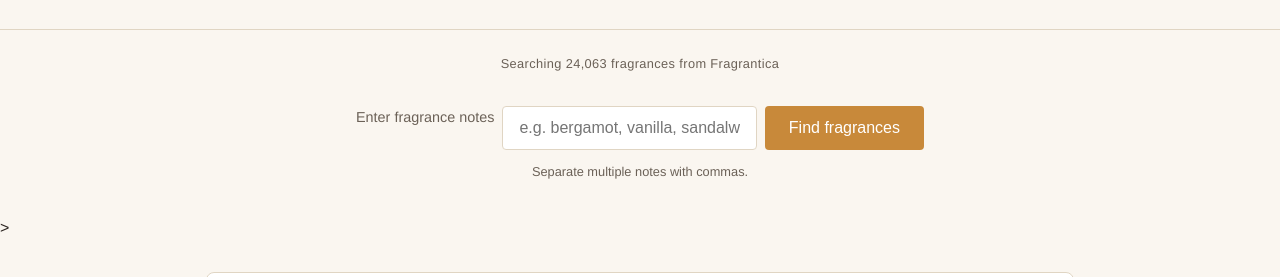
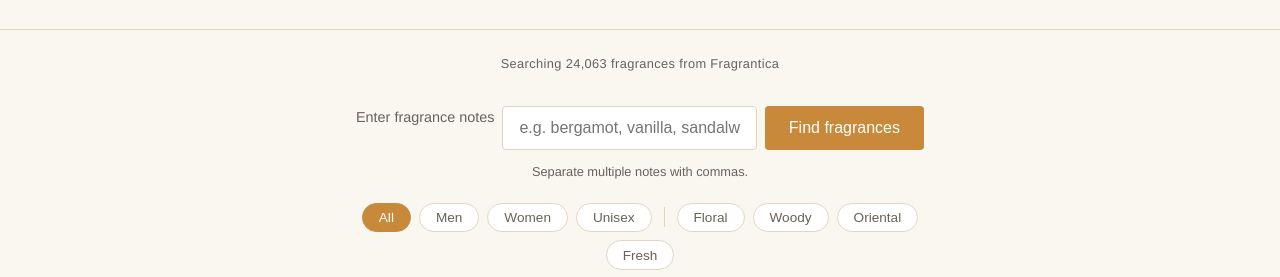
Before and after one commit to DevNigelSan/Fragrance-Data-Analysis, a plain HTML site: page index.html in a window 1280 px wide. Shown: the part 149-426 px from the top of the page. Drawn offline with Linux system fonts and the light colour scheme; a script that the page names is missing.

Commit message:
Add filter pill row for gender and accord (visual only)

```diff
--- a/css/style.css
+++ b/css/style.css
@@ -280,3 +280,41 @@ body {
   margin-top: 1.5rem;
   animation: fadeInUp 0.6s ease-out 0.05s both;
 }
+
+.filter-pills {
+  display: flex;
+  flex-wrap: wrap;
+  justify-content: center;
+  align-items: center;
+  gap: 0.5rem;
+  margin-top: 1.25rem;
+}
+
+.pill {
+  padding: 0.4rem 1rem;
+  font-size: 0.85rem;
+  background-color: #fff;
+  color: var(--color-text-muted);
+  border: 1px solid var(--color-border);
+  border-radius: 999px;
+  cursor: pointer;
+  transition: background-color 0.2s ease, color 0.2s ease, border-color 0.2s ease;
+}
+
+.pill:hover {
+  border-color: var(--color-amber);
+  color: var(--color-amber-dark);
+}
+
+.pill.active {
+  background-color: var(--color-amber);
+  color: #fff;
+  border-color: var(--color-amber);
+}
+
+.pill-divider {
+  width: 1px;
+  height: 20px;
+  background-color: var(--color-border);
+  margin: 0 0.25rem;
+}
--- a/index.html
+++ b/index.html
@@ -22,6 +22,17 @@
         <button type="submit">Find fragrances</button>
       </form>
       <p class="hint">Separate multiple notes with commas.</p>
+      <div class="filter-pills">
+        <button class="pill active">All</button>
+        <button class="pill">Men</button>
+        <button class="pill">Women</button>
+        <button class="pill">Unisex</button>
+        <span class="pill-divider"></span>
+        <button class="pill">Floral</button>
+        <button class="pill">Woody</button>
+        <button class="pill">Oriental</button>
+        <button class="pill">Fresh</button>
+      </div>
     </section>>
 
    <section id="results-section">
```
